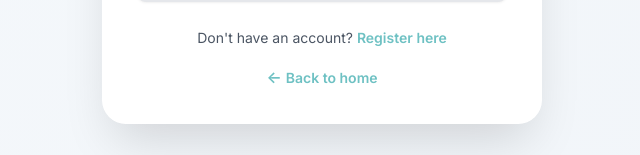
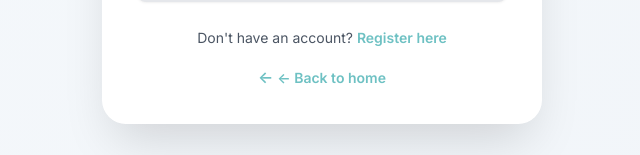
Before and after one commit to francesanne/IT342-Riconalla-DentaLink, a React (Vite) app in the folder web/: page /login in a window 1280 px wide. Shown: the part 614-769 px from the top of the page, without its empty margins (318-958 px from the left). Built offline with nearby package versions, Linux system fonts and the light colour scheme.

Commit message:
IT342 Phase 1 – User Registration and Login Completed

```diff
--- a/web/src/pages/Login.jsx
+++ b/web/src/pages/Login.jsx
@@ -143,7 +143,7 @@ function Login() {
           <p>
             Don't have an account? <Link to="/register">Register here</Link>
           </p>
-          <Link to="/" className="back-link">Back to home</Link>
+          <Link to="/" className="back-link">← Back to home</Link>
         </div>
       </div>
     </div>
```
